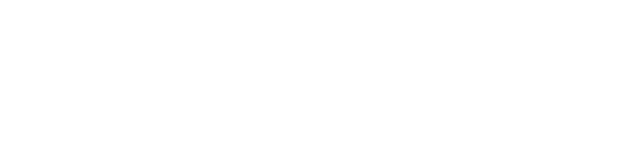
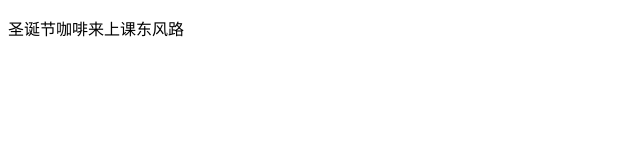
Before and after one commit to lpw94/new_project, a plain HTML site: page index.html in a window 1280 px wide. Shown: the whole page, without its empty margins (0-640 px from the left). Drawn offline with Linux system fonts and the light colour scheme.

Commit message:
index提交跟新

```diff
--- a/index.html
+++ b/index.html
@@ -2,8 +2,9 @@
 <html>
 	<head>
 		<meta charset="UTF-8">
-		<title></title>
+		<title>标题</title>
 	</head>
 	<body>
+		<p>圣诞节咖啡来上课东风路</p>
 	</body>
 </html>
```
